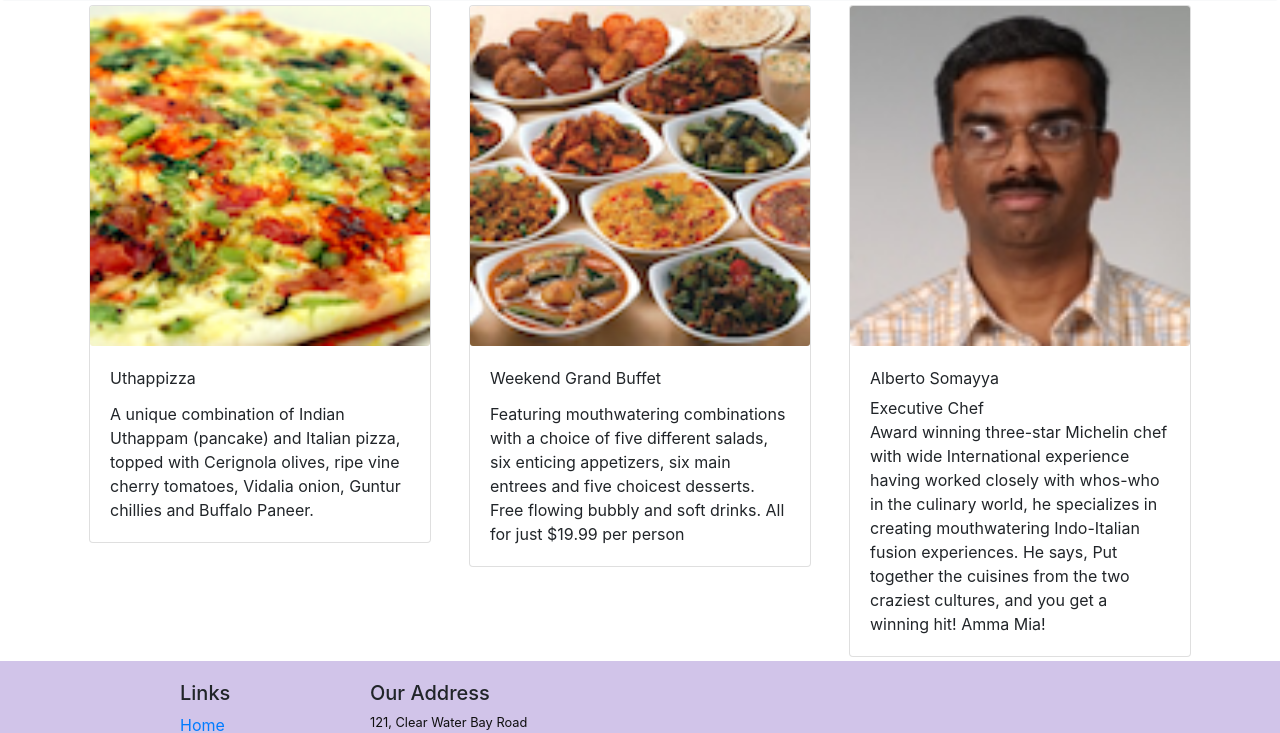
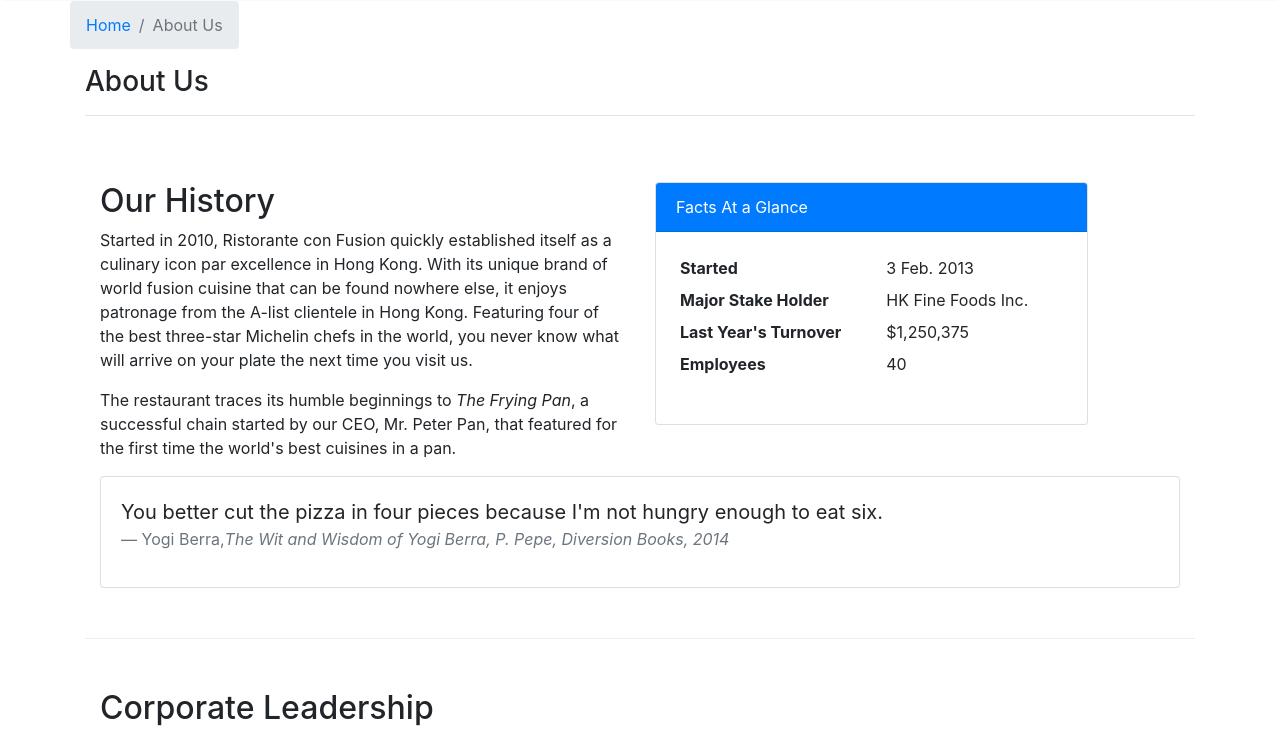
Before and after one commit to RahulTinku/Coursera_React, a React (Create React App) app: page /aboutus in a window 1280 px wide. Before the commit this address led to /home. Shown: the part 519-1252 px from the top of the page. Built offline with nearby package versions, Linux system fonts and the light colour scheme.

Commit message:
Assignment 2

```diff
--- /dev/null
+++ b/src/component/AboutComponent.js
@@ -0,0 +1,127 @@
+import React from 'react';
+import {
+  Breadcrumb,
+  BreadcrumbItem,
+  Card,
+  CardBody,
+  CardHeader,
+  Media,
+} from 'reactstrap';
+import { Link } from 'react-router-dom';
+
+const RenderLeader = ({ leaders }) => {
+  const ldr = leaders.map((leader) => {
+    return (
+      <div className="col-12 md-5" key={leader.id}>
+        <Media tag="li">
+          <Media left middle>
+            <Media object src={leader.image} alt={leader.name} />
+          </Media>
+          <Media body className="ml-5">
+            <Media heading>{leader.name}</Media>
+            <h6>{leader.designation}</h6>
+            <p>{leader.description}</p>
+          </Media>
+        </Media>
+      </div>
+    );
+  });
+
+  return (
+    <div className="container">
+      <div className="row">
+        <Media list>{ldr}</Media>
+      </div>
+    </div>
+  );
+};
+
+function About(props) {
+  const leaders = props.leaders.map((leader) => {
+    return <p>Leader {leader.name}</p>;
+  });
+
+  return (
+    <div className="container">
+      <div className="row">
+        <Breadcrumb>
+          <BreadcrumbItem>
+            <Link to="/home">Home</Link>
+          </BreadcrumbItem>
+          <BreadcrumbItem active>About Us</BreadcrumbItem>
+        </Breadcrumb>
+        <div className="col-12">
+          <h3>About Us</h3>
+          <hr />
+        </div>
+      </div>
+      <div className="row row-content">
+        <div className="col-12 col-md-6">
+          <h2>Our History</h2>
+          <p>
+            Started in 2010, Ristorante con Fusion quickly established itself as
+            a culinary icon par excellence in Hong Kong. With its unique brand
+            of world fusion cuisine that can be found nowhere else, it enjoys
+            patronage from the A-list clientele in Hong Kong. Featuring four of
+            the best three-star Michelin chefs in the world, you never know what
+            will arrive on your plate the next time you visit us.
+          </p>
+          <p>
+            The restaurant traces its humble beginnings to{' '}
+            <em>The Frying Pan</em>, a successful chain started by our CEO, Mr.
+            Peter Pan, that featured for the first time the world's best
+            cuisines in a pan.
+          </p>
+        </div>
+        <div className="col-12 col-md-5">
+          <Card>
+            <CardHeader className="bg-primary text-white">
+              Facts At a Glance
+            </CardHeader>
+            <CardBody>
+              <dl className="row p-1">
+                <dt className="col-6">Started</dt>
+                <dd className="col-6">3 Feb. 2013</dd>
+                <dt className="col-6">Major Stake Holder</dt>
+                <dd className="col-6">HK Fine Foods Inc.</dd>
+                <dt className="col-6">Last Year's Turnover</dt>
+                <dd className="col-6">$1,250,375</dd>
+                <dt className="col-6">Employees</dt>
+                <dd className="col-6">40</dd>
+              </dl>
+            </CardBody>
+          </Card>
+        </div>
+        <div className="col-12">
+          <Card>
+            <CardBody className="bg-faded">
+              <blockquote className="blockquote">
+                <p className="mb-0">
+                  You better cut the pizza in four pieces because I'm not hungry
+                  enough to eat six.
+                </p>
+                <footer className="blockquote-footer">
+                  Yogi Berra,
+                  <cite title="Source Title">
+                    The Wit and Wisdom of Yogi Berra, P. Pepe, Diversion Books,
+                    2014
+                  </cite>
+                </footer>
+              </blockquote>
+            </CardBody>
+          </Card>
+        </div>
+      </div>
+      <div className="row row-content">
+        <div className="col-12">
+          <h2>Corporate Leadership</h2>
+        </div>
+        <div className="col-12">
+          <RenderLeader leaders={props.leaders} />
+        </div>
+      </div>
+    </div>
+  );
+}
+
+export default About;
--- a/src/component/MainComponent.js
+++ b/src/component/MainComponent.js
@@ -10,6 +10,7 @@
 import { COMMENTS } from '../shared/comments';
 import { LEADERS } from '../shared/leaders';
 import { PROMOTIONS } from '../shared/promotions';
+import About from './AboutComponent';
 
 class Main extends Component {
   constructor(props) {
@@ -59,6 +60,11 @@
             component={() => <Menu dishes={this.state.dishes} />}
           />
           <Route path="/menu/:dishId" component={DishWithId} />
+          <Route
+            exact
+            path="/aboutus"
+            component={() => <About leaders={this.state.leaders} />}
+          />
           <Route exact path="/contactus" component={Contact} />
           <Redirect to="/home" />
         </Switch>
```
